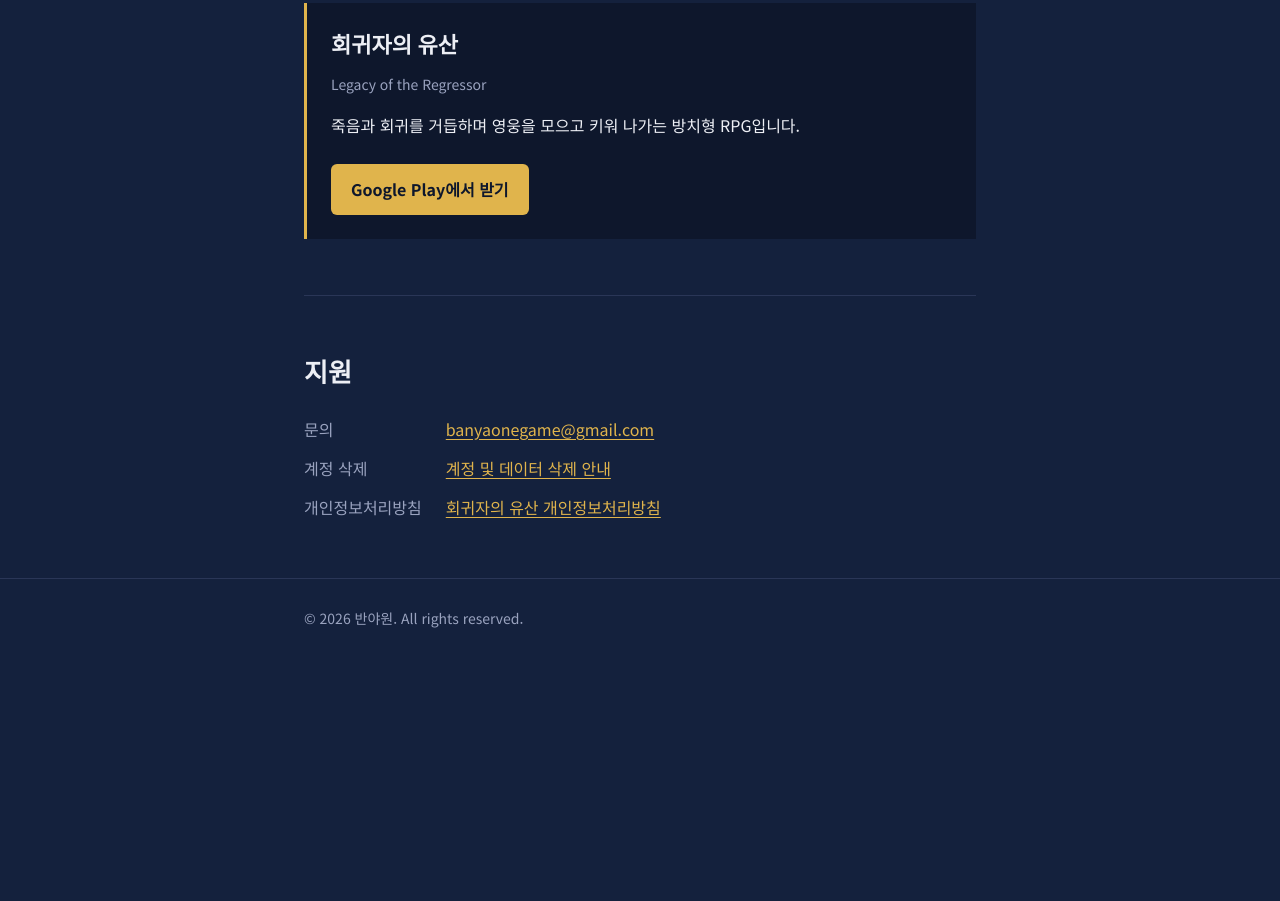
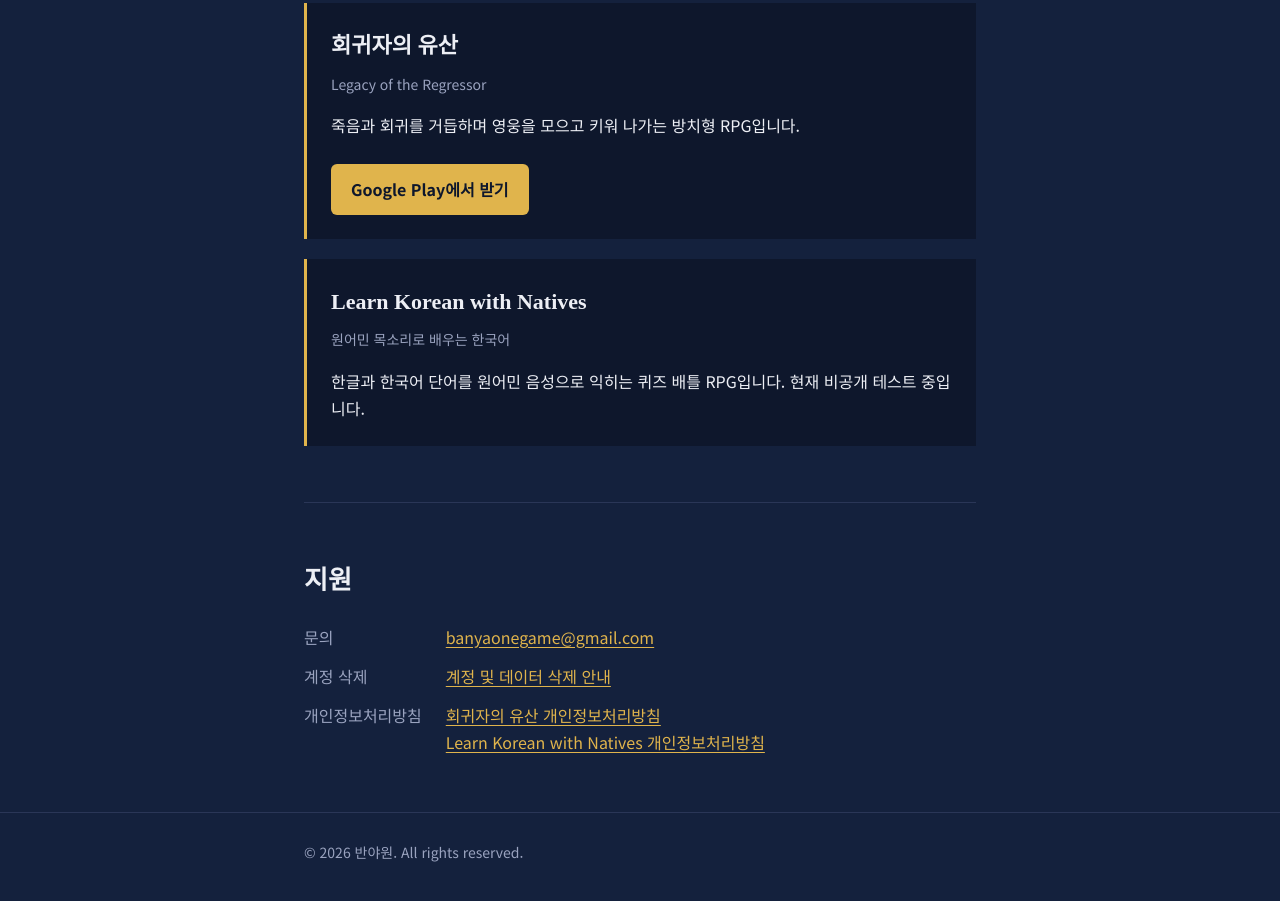
Before and after one commit to banyaonegame-sys/banyaonegame-sys.github.io, a plain HTML site: page index.html in a window 1280 px wide. Shown: the part 742-1643 px from the top of the page. Before the commit the page ends 1412 px from the top, so only its background shows below. Drawn offline with Linux system fonts and the light colour scheme; a web font is replaced by a local one.

Commit message:
Add Learn Korean with Natives card and privacy link

```diff
--- a/index.html
+++ b/index.html
@@ -136,6 +136,11 @@
       <p>죽음과 회귀를 거듭하며 영웅을 모으고 키워 나가는 방치형 RPG입니다.</p>
       <a class="play" href="https://play.google.com/store/apps/details?id=com.banyaonegame.legacy">Google Play에서 받기</a>
     </article>
+    <article class="game" style="margin-top:20px">
+      <h3>Learn Korean with Natives</h3>
+      <p class="en">원어민 목소리로 배우는 한국어</p>
+      <p>한글과 한국어 단어를 원어민 음성으로 익히는 퀴즈 배틀 RPG입니다. 현재 비공개 테스트 중입니다.</p>
+    </article>
   </section>
 
   <section aria-labelledby="support">
@@ -146,7 +151,8 @@
       <dt>계정 삭제</dt>
       <dd><a href="delete-account.html">계정 및 데이터 삭제 안내</a></dd>
       <dt>개인정보처리방침</dt>
-      <dd><a href="privacy-legacy.html">회귀자의 유산 개인정보처리방침</a></dd>
+      <dd><a href="privacy-legacy.html">회귀자의 유산 개인정보처리방침</a><br>
+        <a href="privacy-korean.html">Learn Korean with Natives 개인정보처리방침</a></dd>
     </dl>
   </section>
 </main>
```
